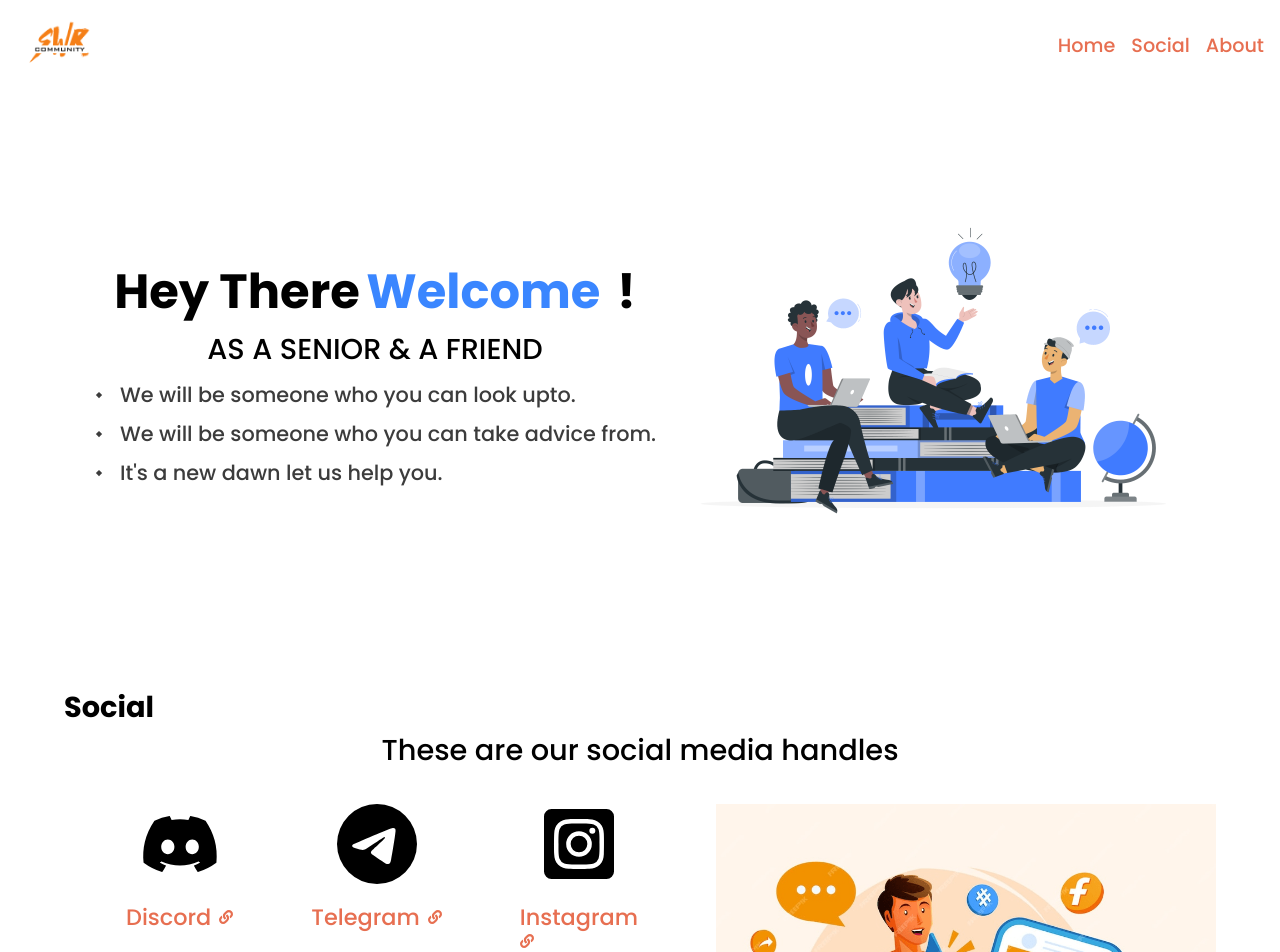
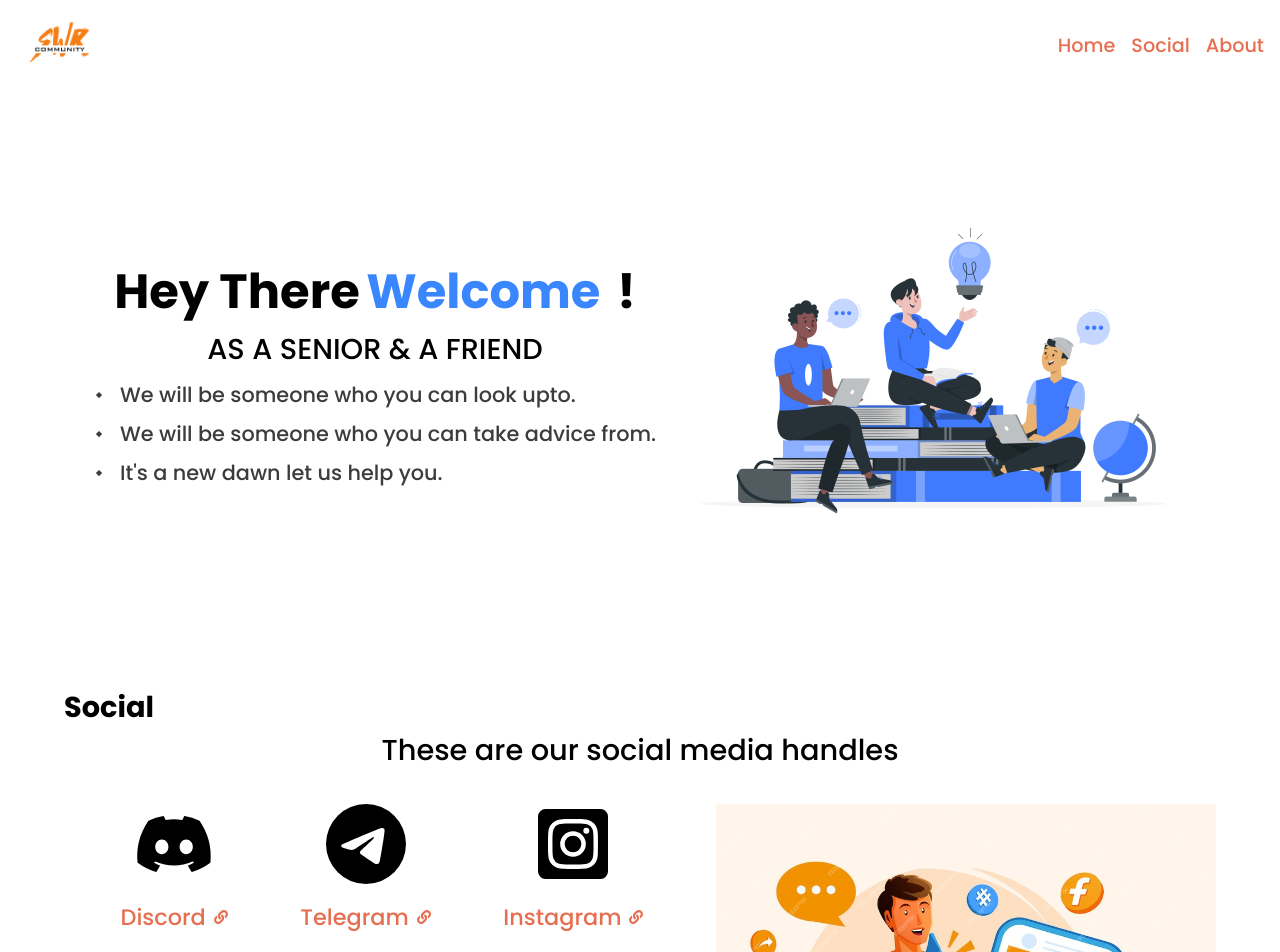
Before and after one commit to Sai-Manikanta-Andey/SwrCommunityProject, a React (Vite) app: page / in a window 1280 px wide. Shown: the top 952 px of the page. Built offline with nearby package versions, Linux system fonts and the light colour scheme.

Commit message:
link alignemt fix

```diff
--- a/src/components/Social/Social.jsx
+++ b/src/components/Social/Social.jsx
@@ -50,8 +50,9 @@ function Social() {
                 <a
                   href="https://www.instagram.com/swr_community/"
                   target="_blank"
+                  className="link"
                 >
-                  Instagram <FaLink fontSize={14} className="link" />
+                  Instagram <FaLink fontSize={14} />
                 </a>
               </div>
             </div>
```
